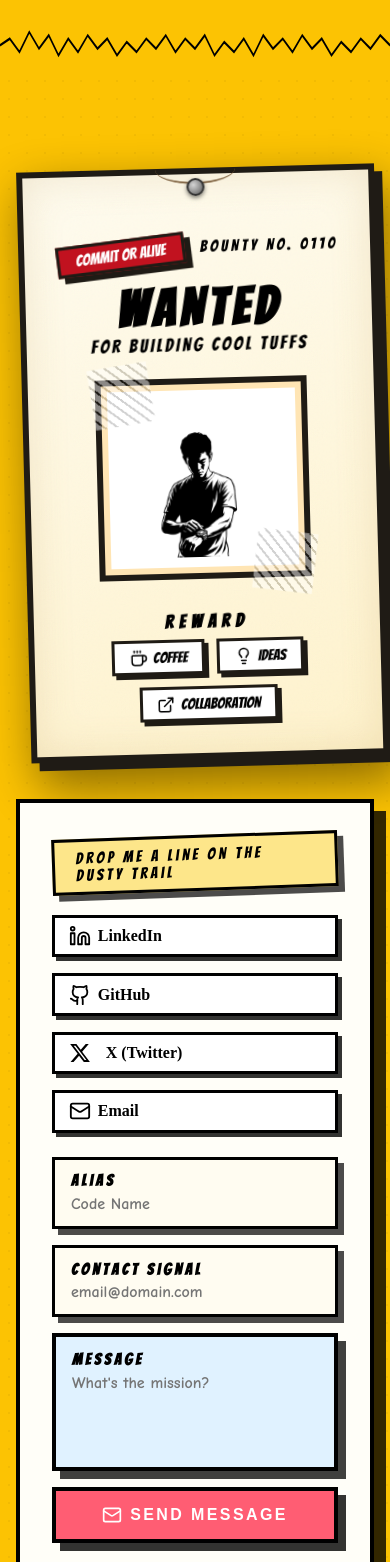
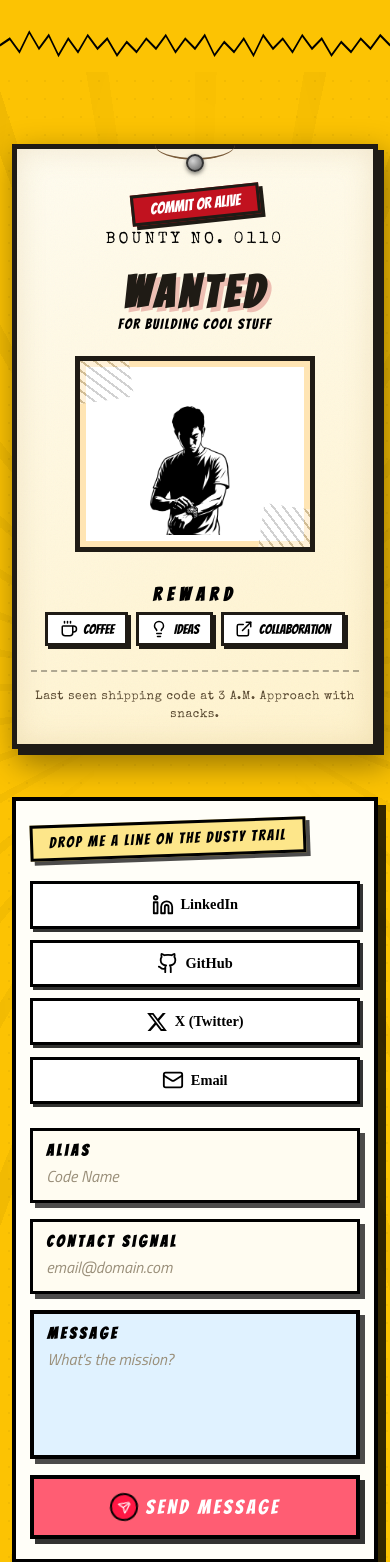
Before and after one commit to AnanthuNarashimman/Web-Slinger, a React (Vite) app: page / in a window 390 px wide. Shown: the part 4880-6442 px from the top of the page. Built offline with nearby package versions, Linux system fonts and the light colour scheme; a web font is replaced by a local one.

Commit message:
Updated contact section

```diff
--- a/src/ComponentStyles/ComicWantedContact.css
+++ b/src/ComponentStyles/ComicWantedContact.css
@@ -5,6 +5,7 @@
     overflow: hidden;
 }
 
+/* Halftone dots */
 .wanted-background {
     position: absolute;
     inset: 0;
@@ -18,16 +19,40 @@
     pointer-events: none;
 }
 
+/* Radial speed lines, faded out behind the content */
+.wanted-speedlines {
+    position: absolute;
+    inset: 0;
+    pointer-events: none;
+    background: repeating-conic-gradient(
+        from 0deg at 50% 40%,
+        rgba(0, 0, 0, 0.06) 0deg 2deg,
+        transparent 2deg 10deg
+    );
+    mask-image: radial-gradient(ellipse at 50% 40%, transparent 35%, #000 95%);
+    -webkit-mask-image: radial-gradient(
+        ellipse at 50% 40%,
+        transparent 35%,
+        #000 95%
+    );
+}
+
 .wanted-content {
     position: relative;
     z-index: 5;
     max-width: 1200px;
     margin: 0 auto;
     display: grid;
-    grid-template-columns: repeat(auto-fit, minmax(320px, 1fr));
+    /* min() stops the track from overflowing viewports narrower than 320px */
+    grid-template-columns: repeat(auto-fit, minmax(min(320px, 100%), 1fr));
     gap: 2.5rem;
     align-items: start;
     padding-top: 2rem; /* extra room for the nail + string */
+}
+
+.wanted-contact-section ::selection {
+    background: #000;
+    color: #ffe135;
 }
 
 /* ── Wall-hung poster wrapper ── */
@@ -41,6 +66,61 @@
     transform-origin: top center;
     filter: drop-shadow(6px 18px 24px rgba(0, 0, 0, 0.45));
     font-family: "Bangers", cursive;
+}
+
+/* Lift the paper, not the wrapper: transforming the hover target itself makes
+   it slide out from under the cursor near the edges and flicker.
+   Gated on real pointers so it never sticks after a tap. */
+@media (hover: hover) {
+    .wanted-poster:hover .poster-paper {
+        transform: rotate(0.8deg) translateY(-5px);
+    }
+
+    .wanted-poster:hover .poster-image {
+        filter: grayscale(0.35) contrast(1.15);
+    }
+
+    .reward-badges span:hover {
+        background: #ffe135;
+        transform: translate(-2px, -2px) rotate(-2deg);
+    }
+
+    .contact-link:hover {
+        transform: translate(-3px, -3px);
+        box-shadow: 7px 7px 0 rgba(0, 0, 0, 0.85);
+        color: #fff;
+    }
+
+    .contact-link--linkedin:hover {
+        background: #0a66c2;
+    }
+
+    .contact-link--github:hover {
+        background: #24292e;
+    }
+
+    .contact-link--x:hover {
+        background: #000;
+    }
+
+    .contact-link--mail:hover {
+        background: #c1121f;
+    }
+
+    .wanted-send-btn:hover:not(:disabled) {
+        background: #c1121f;
+        transform: translate(-3px, -3px);
+        box-shadow: 11px 11px 0 rgba(0, 0, 0, 0.85);
+    }
+
+    .wanted-send-btn:hover:not(:disabled) .send-icon {
+        transform: translateX(4px) rotate(-12deg);
+    }
+
+    .wanted-send-btn:hover:not(:disabled) .send-sfx {
+        opacity: 1;
+        transform: scale(1) rotate(-8deg);
+    }
 }
 
 /* Nail head */
@@ -80,6 +160,8 @@
     text-align: center;
     position: relative;
     width: 100%;
+    overflow: hidden;
+    transition: transform 0.3s ease;
     /* aged paper inner shadow */
     box-shadow:
         inset 0 0 40px rgba(180, 140, 60, 0.18),
@@ -90,9 +172,30 @@
         linear-gradient(160deg, #fffcf0 0%, #fff3cc 100%);
 }
 
+/* Angled rubber stamp */
+.poster-stamp {
+    position: absolute;
+    top: 4.5rem;
+    right: -2.2rem;
+    z-index: 6;
+    font-family: "Special Elite", "Bangers", cursive;
+    font-size: 1.05rem;
+    letter-spacing: 0.25em;
+    text-transform: uppercase;
+    color: rgba(193, 18, 31, 0.75);
+    border: 4px double rgba(193, 18, 31, 0.75);
+    border-radius: 6px;
+    padding: 0.3rem 2.4rem;
+    transform: rotate(-14deg);
+    opacity: 0.85;
+    pointer-events: none;
+}
+
 .poster-header {
     display: flex;
     justify-content: space-between;
+    align-items: center;
+    gap: 0.75rem;
     text-transform: uppercase;
     font-size: 1rem;
 }
@@ -109,12 +212,15 @@
 .poster-subtitle {
     margin: 0;
     letter-spacing: 0.2em;
+    font-family: "Special Elite", monospace;
 }
 
 .poster-title {
-    font-size: 4.5rem;
+    font-size: clamp(2.8rem, 9vw, 4.5rem);
     margin: 0.75rem 0 0;
     letter-spacing: 0.1em;
+    color: #1f1b15;
+    text-shadow: 4px 4px 0 rgba(193, 18, 31, 0.25);
 }
 
 .poster-tagline {
@@ -140,6 +246,7 @@
     width: 140%;
     object-fit: contain;
     filter: grayscale(1) contrast(1.2);
+    transition: filter 0.3s ease;
 }
 
 .poster-tape {
@@ -189,8 +296,24 @@
     display: inline-flex;
     align-items: center;
     gap: 0.35rem;
+    transition:
+        transform 0.18s ease,
+        background-color 0.18s ease;
 }
 
+/* Typewriter fine print at the poster's foot */
+.poster-fineprint {
+    margin: 1.5rem 0 0;
+    padding-top: 1rem;
+    border-top: 2px dashed rgba(31, 27, 21, 0.35);
+    font-family: "Special Elite", monospace;
+    font-size: 0.8rem;
+    line-height: 1.5;
+    letter-spacing: 0.05em;
+    color: #5a4a32;
+}
+
+/* ── Contact panel ── */
 .wanted-contact-panel {
     background: #fffef8;
     border: 4px solid #000;
@@ -218,7 +341,7 @@
     margin-bottom: 1.5rem;
 }
 
-.contact-links a {
+.contact-link {
     display: inline-flex;
     align-items: center;
     gap: 0.4rem;
@@ -229,11 +352,11 @@
     text-decoration: none;
     color: #000;
     box-shadow: 4px 4px 0 rgba(0, 0, 0, 0.8);
-    transition: transform 0.2s ease;
-}
-
-.contact-links a:hover {
-    transform: translate(-2px, -2px);
+    transition:
+        transform 0.18s ease,
+        box-shadow 0.18s ease,
+        background-color 0.18s ease,
+        color 0.18s ease;
 }
 
 .wanted-form {
@@ -251,6 +374,16 @@
     background: #fffcf1;
     box-shadow: 6px 6px 0 rgba(0, 0, 0, 0.7);
     font-weight: 700;
+    transition:
+        transform 0.18s ease,
+        box-shadow 0.18s ease,
+        background-color 0.18s ease;
+}
+
+.input-strip:focus-within {
+    background: #fff;
+    transform: translate(-2px, -2px);
+    box-shadow: 8px 8px 0 #c1121f;
 }
 
 .input-strip span {
@@ -262,11 +395,20 @@
     border: none;
     background: transparent;
     font-size: 1rem;
-    font-family: "Comic Neue", sans-serif;
+    font-family: "Titillium Web", sans-serif;
+    color: #000;
+    width: 100%;
+    min-width: 0;
 }
 
 .input-strip input:focus {
     outline: none;
+}
+
+.input-strip input::placeholder,
+.message-bubble textarea::placeholder {
+    color: #9a8f7a;
+    font-style: italic;
 }
 
 .message-bubble {
@@ -279,7 +421,15 @@
     flex-direction: column;
     gap: 0.35rem;
     font-weight: 700;
-    font-family: "Comic Neue", sans-serif;
+    font-family: "Titillium Web", sans-serif;
+    transition:
+        transform 0.18s ease,
+        box-shadow 0.18s ease;
+}
+
+.message-bubble:focus-within {
+    transform: translate(-2px, -2px);
+    box-shadow: 10px 10px 0 #c1121f;
 }
 
 .message-bubble span {
@@ -293,46 +443,94 @@
     resize: none;
     font-size: 1rem;
     font-family: inherit;
+    color: #000;
+    width: 100%;
+    min-width: 0;
 }
 
 .message-bubble textarea:focus {
     outline: none;
 }
 
+/* Speech-bubble tail hanging off the message box */
 .bubble-tail {
     position: absolute;
-    bottom: -30px;
-    left: 35px;
-    width: 40px;
-    height: 40px;
+    bottom: -11px;
+    left: 32px;
+    width: 26px;
+    height: 26px;
     background: #e0f2ff;
     border: 4px solid #000;
     border-top: none;
     border-right: none;
-    transform: rotate(45deg);
-    box-shadow: 6px 6px 0 rgba(0, 0, 0, 0.75);
+    transform: rotate(-45deg);
+    pointer-events: none;
+}
+
+/* Reserve nothing until a status exists, so the layout doesn't jump twice */
+.wanted-status-slot:empty {
+    display: none;
+}
+
+.wanted-error {
+    color: #c1121f;
+    font-family: "Bangers", cursive;
+    font-size: 0.85rem;
+    letter-spacing: 0.1em;
+    margin-top: 0.15rem;
 }
 
 .wanted-send-btn {
+    position: relative;
     border: 4px solid #000;
     background: #ff5d73;
     color: #fff;
-    font-weight: 900;
+    font-family: "Bangers", cursive;
+    font-weight: 400;
     text-transform: uppercase;
     padding: 0.9rem 1.2rem;
-    font-size: 1rem;
+    font-size: 1.25rem;
     letter-spacing: 0.15em;
     cursor: pointer;
     box-shadow: 8px 8px 0 rgba(0, 0, 0, 0.8);
-    transition: transform 0.2s ease;
+    transition:
+        transform 0.18s ease,
+        box-shadow 0.18s ease,
+        background-color 0.18s ease;
     display: flex;
     align-items: center;
     justify-content: center;
     gap: 0.5rem;
 }
 
-.wanted-send-btn:hover {
-    transform: translate(-3px, -3px);
+.wanted-send-btn:active:not(:disabled) {
+    transform: translate(2px, 2px);
+    box-shadow: 3px 3px 0 rgba(0, 0, 0, 0.85);
+}
+
+.send-icon {
+    transition: transform 0.18s ease;
+}
+
+/* Sound-effect pop on hover */
+.send-sfx {
+    position: absolute;
+    top: -14px;
+    right: -10px;
+    font-family: "Bangers", cursive;
+    font-size: 0.85rem;
+    letter-spacing: 1px;
+    color: #000;
+    background: #ffe135;
+    border: 2px solid #000;
+    border-radius: 4px;
+    padding: 0 8px;
+    opacity: 0;
+    transform: scale(0.5) rotate(6deg);
+    transition:
+        opacity 0.15s ease,
+        transform 0.15s cubic-bezier(0.34, 1.56, 0.64, 1);
+    pointer-events: none;
 }
 
 .wanted-send-btn:disabled {
@@ -344,9 +542,27 @@
 .wanted-status {
     padding: 0.75rem 1rem;
     font-weight: 700;
-    font-family: "Comic Neue", sans-serif;
+    font-family: "Titillium Web", sans-serif;
     border: 3px solid #000;
     text-align: center;
+    animation: statusPop 0.3s cubic-bezier(0.34, 1.56, 0.64, 1);
+}
+
+.wanted-status strong {
+    font-family: "Bangers", cursive;
+    letter-spacing: 0.1em;
+    margin-right: 0.35rem;
+}
+
+@keyframes statusPop {
+    from {
+        opacity: 0;
+        transform: scale(0.9) translateY(6px);
+    }
+    to {
+        opacity: 1;
+        transform: scale(1) translateY(0);
+    }
 }
 
 .wanted-status--success {
@@ -363,30 +579,180 @@
 
 @media (max-width: 768px) {
     .wanted-contact-section {
-        padding: 4rem 1rem;
+        padding: 3.5rem 1rem 4rem;
+    }
+
+    .wanted-content {
+        gap: 3rem;
+        padding-top: 1.5rem;
+    }
+
+    /* Straighten the poster so the tilt + offset shadow can't crowd the edges */
+    .wanted-poster {
+        transform: rotate(0deg);
+        filter: drop-shadow(4px 10px 16px rgba(0, 0, 0, 0.4));
+    }
+
+    .poster-paper {
+        padding: 3rem 1.25rem 1.5rem;
+        border-width: 5px;
+        box-shadow:
+            inset 0 0 30px rgba(180, 140, 60, 0.18),
+            6px 6px 0 #1f1b15;
+    }
+
+    .poster-header {
+        flex-direction: column;
+        gap: 0.75rem;
+    }
+
+    .poster-ribbon {
+        box-shadow: 4px 4px 0 #1f1b15;
+    }
+
+    /* Decorative only — too cramped to read on small screens */
+    .poster-stamp {
+        display: none;
     }
 
     .poster-title {
-        font-size: 3.2rem;
+        margin-top: 1.25rem;
     }
 
     .poster-tagline {
         letter-spacing: 0.15em;
+        font-size: 1rem;
     }
 
-.wanted-error {
-    color: #c1121f;
-    font-family: "Bangers", cursive;
-    font-size: 0.85rem;
-    letter-spacing: 0.1em;
-    margin-top: 0.15rem;
-}
+    /* Frame + image are sized together so the 140% blow-up can't spill out */
+    .poster-image-frame {
+        width: min(240px, 88%);
+        padding: 0.75rem;
+        border-width: 5px;
+        overflow: hidden;
+    }
 
-.bubble-tail {
+    .poster-image {
+        width: 118%;
+    }
+
+    .reward-badges {
+        gap: 0.5rem;
+    }
+
+    .reward-badges span {
+        font-size: 0.85rem;
+        padding: 0.3rem 0.7rem;
+        box-shadow: 3px 3px 0 #1f1b15;
+    }
+
+    .wanted-contact-panel {
+        padding: 1.5rem 1.1rem;
+        box-shadow: 8px 8px 0 rgba(0, 0, 0, 0.8);
+    }
+
+    .torn-strip {
+        font-size: 0.95rem;
+        letter-spacing: 0.12em;
+        padding: 0.45rem 1rem;
+        box-shadow: 4px 4px 0 rgba(0, 0, 0, 0.7);
+    }
+
+    .contact-links {
+        display: grid;
+        grid-template-columns: repeat(2, minmax(0, 1fr));
+        gap: 0.7rem;
+    }
+
+    .contact-link {
+        justify-content: center;
+        padding: 0.6rem 0.5rem;
+        font-size: 0.9rem;
+        min-height: 46px; /* comfortable touch target */
+        box-shadow: 3px 3px 0 rgba(0, 0, 0, 0.8);
+    }
+
+    .input-strip,
+    .message-bubble {
+        box-shadow: 5px 5px 0 rgba(0, 0, 0, 0.7);
+    }
+
+    /* 16px keeps iOS Safari from zooming in on focus */
+    .input-strip input,
+    .message-bubble textarea {
+        font-size: 16px;
+    }
+
+    .bubble-tail {
         display: none;
     }
 
-    .contact-links {
-        flex-direction: column;
+    .wanted-send-btn {
+        min-height: 52px;
+        box-shadow: 5px 5px 0 rgba(0, 0, 0, 0.8);
+    }
+
+    .send-sfx {
+        display: none;
     }
 }
+
+@media (max-width: 430px) {
+    .wanted-contact-section {
+        padding: 3rem 0.75rem 3.5rem;
+    }
+
+    .poster-paper {
+        padding: 2.5rem 0.9rem 1.25rem;
+    }
+
+    .poster-tagline {
+        font-size: 0.9rem;
+        letter-spacing: 0.1em;
+    }
+
+    .poster-fineprint {
+        font-size: 0.75rem;
+    }
+
+    .wanted-contact-panel {
+        padding: 1.25rem 0.9rem;
+    }
+
+    .contact-links {
+        grid-template-columns: 1fr;
+    }
+
+    .input-strip,
+    .message-bubble {
+        padding: 0.7rem 0.8rem;
+    }
+}
+
+/* Respect reduced-motion preferences */
+@media (prefers-reduced-motion: reduce) {
+    .poster-paper,
+    .poster-image,
+    .reward-badges span,
+    .contact-link,
+    .input-strip,
+    .message-bubble,
+    .wanted-send-btn,
+    .send-icon,
+    .send-sfx {
+        transition: none;
+    }
+
+    .wanted-poster:hover .poster-paper,
+    .reward-badges span:hover,
+    .contact-link:hover,
+    .wanted-send-btn:hover:not(:disabled),
+    .input-strip:focus-within,
+    .message-bubble:focus-within {
+        transform: none;
+    }
+
+    .wanted-status {
+        animation: none;
+    }
+}
--- a/src/Components/ComicWantedContact.jsx
+++ b/src/Components/ComicWantedContact.jsx
@@ -5,9 +5,9 @@ import {
   Github,
   Mail,
   Coffee,
-  Award,
   ExternalLink,
   Lightbulb,
+  Send,
 } from "lucide-react";
 import "../ComponentStyles/ComicWantedContact.css";
 import Wanted from "../assets/Images/Wanted.png";
@@ -78,24 +78,30 @@ function ComicWantedContact() {
   };
 
   return (
-    <section id="contact" className="wanted-contact-section">
+    <div className="wanted-contact-section">
       <div className="wanted-background" aria-hidden="true"></div>
+      <div className="wanted-speedlines" aria-hidden="true"></div>
 
       <div className="wanted-content">
         <div className="wanted-poster">
           <div className="poster-paper">
+            {/* Aged "case closed" stamp, angled over the paper */}
+            <span className="poster-stamp" aria-hidden="true">
+              Open Case
+            </span>
+
             <div className="poster-header">
               <span className="poster-ribbon">Commit or Alive</span>
               <p className="poster-subtitle">Bounty No. 0110</p>
             </div>
 
             <h2 className="poster-title">WANTED</h2>
-            <p className="poster-tagline">FOR BUILDING COOL TUFFS</p>
+            <p className="poster-tagline">FOR BUILDING COOL STUFF</p>
 
             <div className="poster-image-frame">
               <img
                 src={Wanted}
-                alt="Wanted silhouette"
+                alt="Wanted poster portrait"
                 className="poster-image"
               />
               <div className="poster-tape tape-top-left" />
@@ -116,6 +122,10 @@ function ComicWantedContact() {
                 </span>
               </div>
             </div>
+
+            <p className="poster-fineprint">
+              Last seen shipping code at 3 A.M. Approach with snacks.
+            </p>
           </div>
         </div>
 
@@ -123,30 +133,48 @@ function ComicWantedContact() {
           <div className="torn-strip">Drop me a line on the dusty trail</div>
 
           <div className="contact-links">
-            <a href={LINKEDIN_URL} target="_blank" rel="noopener noreferrer">
+            <a
+              href={LINKEDIN_URL}
+              target="_blank"
+              rel="noopener noreferrer"
+              className="contact-link contact-link--linkedin"
+            >
               <Linkedin size={22} /> LinkedIn
             </a>
-            <a href={GITHUB_URL} target="_blank" rel="noopener noreferrer">
+            <a
+              href={GITHUB_URL}
+              target="_blank"
+              rel="noopener noreferrer"
+              className="contact-link contact-link--github"
+            >
               <Github size={22} /> GitHub
             </a>
-            <a href={X_URL} target="_blank" rel="noopener noreferrer">
+            <a
+              href={X_URL}
+              target="_blank"
+              rel="noopener noreferrer"
+              className="contact-link contact-link--x"
+            >
               <svg
                 width="22"
                 height="22"
                 viewBox="0 0 24 24"
                 fill="currentColor"
-                style={{ marginRight: "8px" }}
+                aria-hidden="true"
               >
                 <path d="M18.244 2.25h3.308l-7.227 8.26 8.502 11.24H16.17l-5.214-6.817L4.99 21.75H1.68l7.73-8.835L1.254 2.25H8.08l4.713 6.231zm-1.161 17.52h1.833L7.084 4.126H5.117z" />
               </svg>
               X (Twitter)
             </a>
-            <a href={`mailto:${CONTACT_EMAIL}`}>
+            <a
+              href={`mailto:${CONTACT_EMAIL}`}
+              className="contact-link contact-link--mail"
+            >
               <Mail size={22} /> Email
             </a>
           </div>
 
-          <form className="wanted-form" onSubmit={handleSend}>
+          <form className="wanted-form" onSubmit={handleSend} noValidate>
             <label className="input-strip">
               <span>Alias</span>
               <input
@@ -155,8 +183,11 @@ function ComicWantedContact() {
                 placeholder="Code Name"
                 value={formData.name}
                 onChange={handleChange}
+                aria-invalid={Boolean(errors.name)}
               />
-              {errors.name && <span className="wanted-error">{errors.name}</span>}
+              {errors.name && (
+                <span className="wanted-error">{errors.name}</span>
+              )}
             </label>
 
             <label className="input-strip">
@@ -167,8 +198,11 @@ function ComicWantedContact() {
                 placeholder="email@domain.com"
                 value={formData.email}
                 onChange={handleChange}
+                aria-invalid={Boolean(errors.email)}
               />
-              {errors.email && <span className="wanted-error">{errors.email}</span>}
+              {errors.email && (
+                <span className="wanted-error">{errors.email}</span>
+              )}
             </label>
 
             <label className="message-bubble">
@@ -179,32 +213,43 @@ function ComicWantedContact() {
                 value={formData.message}
                 onChange={handleChange}
                 rows={4}
+                aria-invalid={Boolean(errors.message)}
               />
-              {errors.message && <span className="wanted-error">{errors.message}</span>}
+              {errors.message && (
+                <span className="wanted-error">{errors.message}</span>
+              )}
+              <span className="bubble-tail" aria-hidden="true" />
             </label>
 
+            <div className="wanted-status-slot" aria-live="polite">
               {status === "success" && (
                 <div className="wanted-status wanted-status--success">
-                Message delivered! I&apos;ll be in touch.
+                  <strong>BAM!</strong> Message delivered — I&apos;ll be in touch.
                 </div>
               )}
               {status === "error" && (
                 <div className="wanted-status wanted-status--error">
-                Something went wrong. Try again or email me directly.
+                  <strong>OOF!</strong> Something went wrong. Try again or email
+                  me directly.
                 </div>
               )}
+            </div>
+
             <button
               type="submit"
               className="wanted-send-btn"
               disabled={isSubmitting}
             >
-              <Mail size={20} />
+              <Send size={20} className="send-icon" />
               {isSubmitting ? "Sending..." : "Send Message"}
+              <span className="send-sfx" aria-hidden="true">
+                THWIP!
+              </span>
             </button>
           </form>
         </div>
       </div>
-    </section>
+    </div>
   );
 }
 
```
Lines whose indentation alone changed are shown as unchanged.
